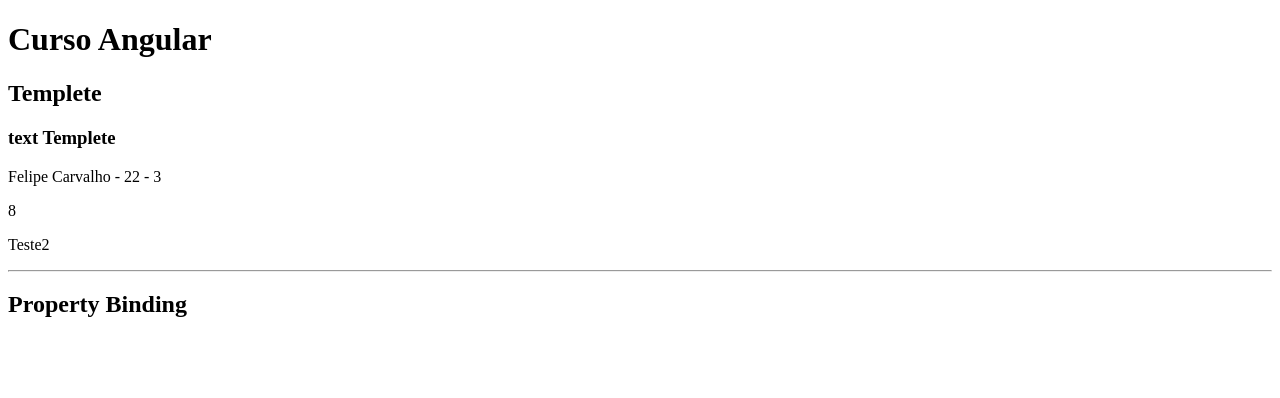
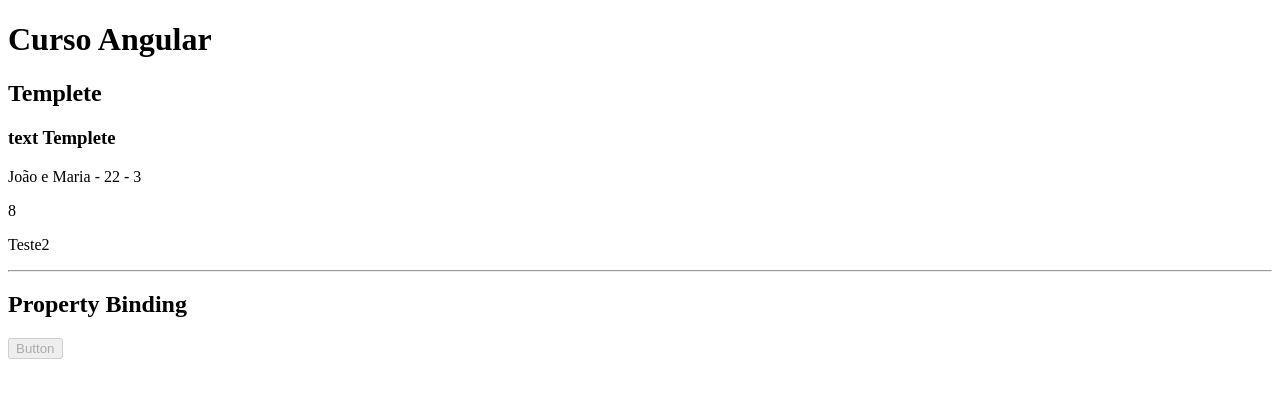
Before and after one commit to lipestile/Estudos_Angular, an Angular app in the folder meu-primeiro-projeto-latest/: page / in a window 1280 px wide. Shown: the top 398 px of the page. Built offline with nearby package versions, Linux system fonts and the light colour scheme.

Commit message:
Property Binding

```diff
--- a/meu-primeiro-projeto-latest/src/app/app.component.ts
+++ b/meu-primeiro-projeto-latest/src/app/app.component.ts
@@ -4,6 +4,7 @@
 import { NewComponent } from './components/new-component/new-component.component';
 import { TampleteBuildingComponent } from './components/templates/tamplete-building/tamplete-building.component';
 
+//componentes
 @Component({
   selector: 'app-root',
   standalone: true,
--- a/meu-primeiro-projeto-latest/src/app/components/templates/tamplete-building/tamplete-building.component.html
+++ b/meu-primeiro-projeto-latest/src/app/components/templates/tamplete-building/tamplete-building.component.html
@@ -10,3 +10,6 @@
 
 <h2>Property Binding</h2>
 <!-- <element [property]='value'></element>  -->
+
+<button [disabled]="isDisable">Button</button>
+<!-- <img [src]="srcValue" [alt]="name" [title]="name"> -->
--- a/meu-primeiro-projeto-latest/src/app/components/templates/tamplete-building/tamplete-building.component.ts
+++ b/meu-primeiro-projeto-latest/src/app/components/templates/tamplete-building/tamplete-building.component.ts
@@ -14,6 +14,16 @@
 
     public condition = this.age < 1 ? "Teste" : "Teste2"
 
+    public isDisable = true;
+
+    public srcValue = 'https://th.bing.com/th/id/R.70b15887926051cbdbc4d2f8a33f568c?rik=0tWnvyCpS0ljhw&pid=ImgRaw&r=0';
+
+    constructor(){
+      setTimeout( () => {
+        this.name = " João e Maria"
+      }, 1000)
+    }
+
     public sum( val1: number, val2: number){
       return val1 + val2;
     }
```
